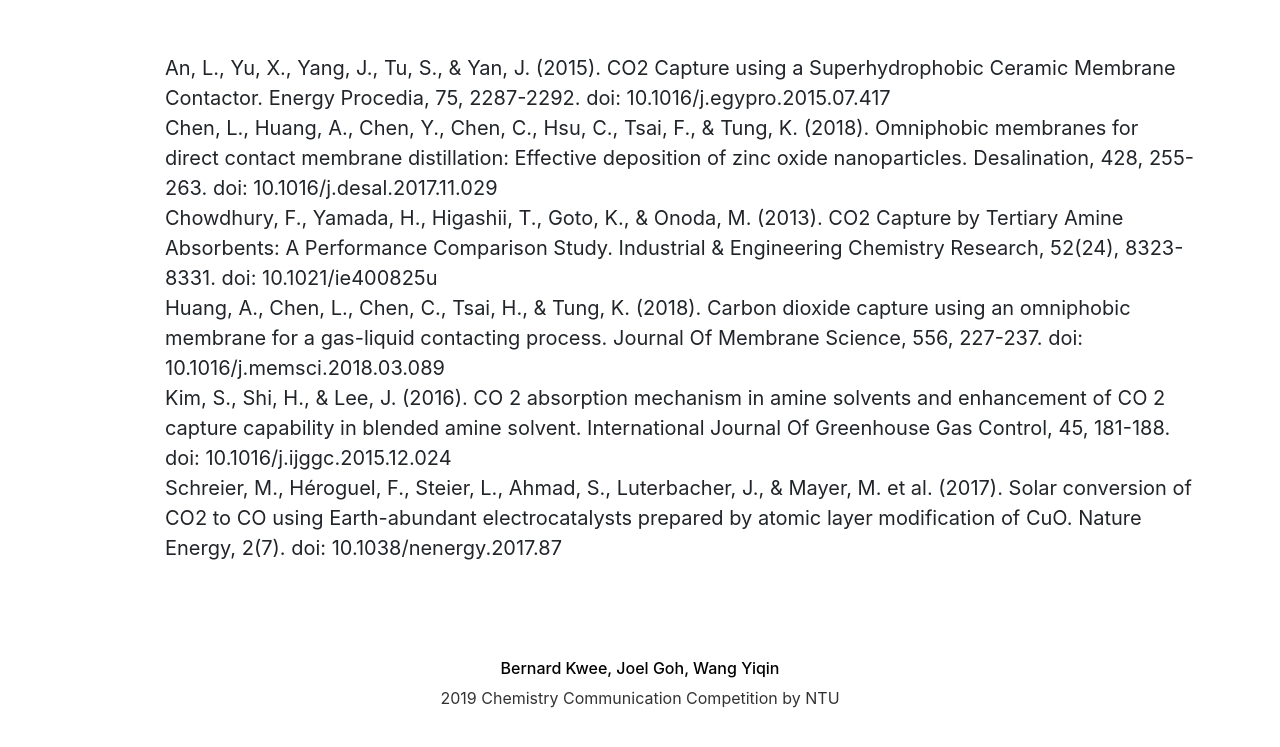
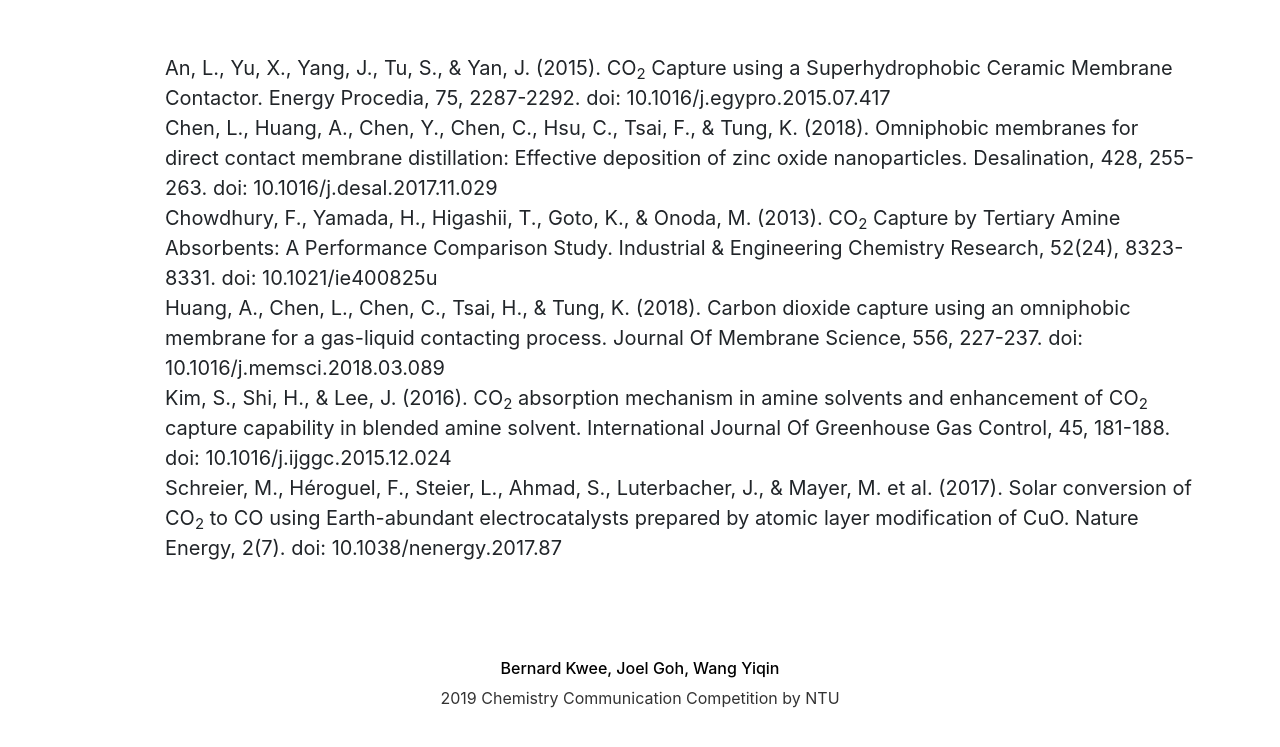
Before and after one commit to justtooop/justtooop.github.io, a plain HTML site: page chemcomm/references.html in a window 1280 px wide. Shown: the part 147-894 px from the top of the page. Drawn offline with nearby package versions, Linux system fonts and the light colour scheme.

Commit message:
References edit 2

```diff
--- a/chemcomm/references.html
+++ b/chemcomm/references.html
@@ -41,22 +41,22 @@
             </div>
             <ul>
                 <ol>
-                    An, L., Yu, X., Yang, J., Tu, S., & Yan, J. (2015). CO2 Capture using a Superhydrophobic Ceramic Membrane Contactor. Energy Procedia, 75, 2287-2292. doi: 10.1016/j.egypro.2015.07.417
+                    An, L., Yu, X., Yang, J., Tu, S., & Yan, J. (2015). CO<sub>2</sub> Capture using a Superhydrophobic Ceramic Membrane Contactor. Energy Procedia, 75, 2287-2292. doi: 10.1016/j.egypro.2015.07.417
                 </ol>
                 <ol>
                     Chen, L., Huang, A., Chen, Y., Chen, C., Hsu, C., Tsai, F., & Tung, K. (2018). Omniphobic membranes for direct contact membrane distillation: Effective deposition of zinc oxide nanoparticles. Desalination, 428, 255-263. doi: 10.1016/j.desal.2017.11.029
                 </ol>
                 <ol>
-Chowdhury, F., Yamada, H., Higashii, T., Goto, K., & Onoda, M. (2013). CO2 Capture by Tertiary Amine Absorbents: A Performance Comparison Study. Industrial & Engineering Chemistry Research, 52(24), 8323-8331. doi: 10.1021/ie400825u
+                    Chowdhury, F., Yamada, H., Higashii, T., Goto, K., & Onoda, M. (2013). CO<sub>2</sub> Capture by Tertiary Amine Absorbents: A Performance Comparison Study. Industrial & Engineering Chemistry Research, 52(24), 8323-8331. doi: 10.1021/ie400825u
                 </ol>
                 <ol>
                     Huang, A., Chen, L., Chen, C., Tsai, H., & Tung, K. (2018). Carbon dioxide capture using an omniphobic membrane for a gas-liquid contacting process. Journal Of Membrane Science, 556, 227-237. doi: 10.1016/j.memsci.2018.03.089
                 </ol>
                 <ol>
-                            Kim, S., Shi, H., & Lee, J. (2016). CO 2 absorption mechanism in amine solvents and enhancement of CO 2 capture capability in blended amine solvent. International Journal Of Greenhouse Gas Control, 45, 181-188. doi: 10.1016/j.ijggc.2015.12.024
+                    Kim, S., Shi, H., & Lee, J. (2016). CO<sub>2</sub> absorption mechanism in amine solvents and enhancement of CO<sub>2</sub> capture capability in blended amine solvent. International Journal Of Greenhouse Gas Control, 45, 181-188. doi: 10.1016/j.ijggc.2015.12.024
                 </ol>
                 <ol>
-Schreier, M., Héroguel, F., Steier, L., Ahmad, S., Luterbacher, J., & Mayer, M. et al. (2017). Solar conversion of CO2 to CO using Earth-abundant electrocatalysts prepared by atomic layer modification of CuO. Nature Energy, 2(7). doi: 10.1038/nenergy.2017.87
+                    Schreier, M., Héroguel, F., Steier, L., Ahmad, S., Luterbacher, J., & Mayer, M. et al. (2017). Solar conversion of CO<sub>2</sub> to CO using Earth-abundant electrocatalysts prepared by atomic layer modification of CuO. Nature Energy, 2(7). doi: 10.1038/nenergy.2017.87
                 </ol>
             </ul>
         </main>
```
Lines whose indentation alone changed are shown as unchanged.
